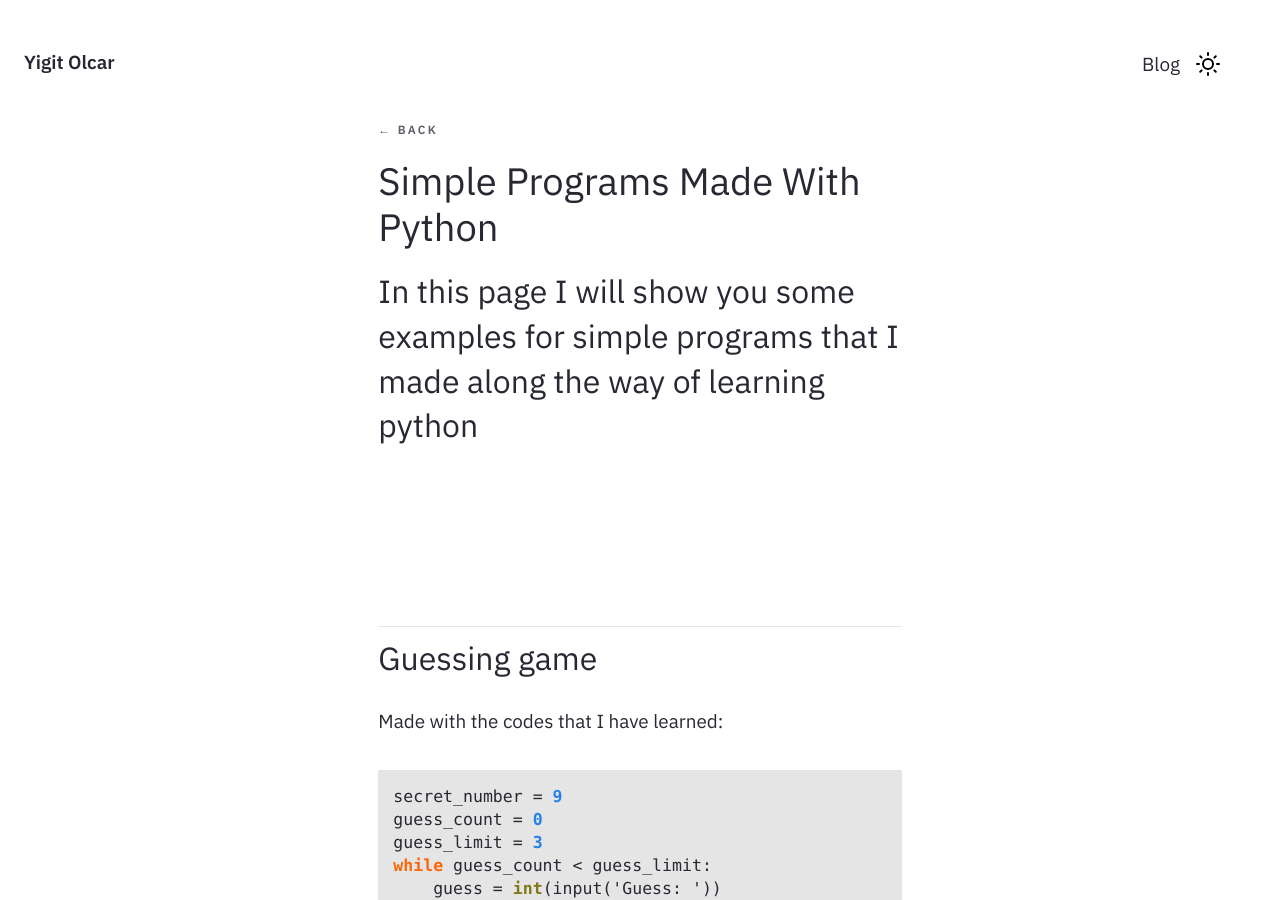
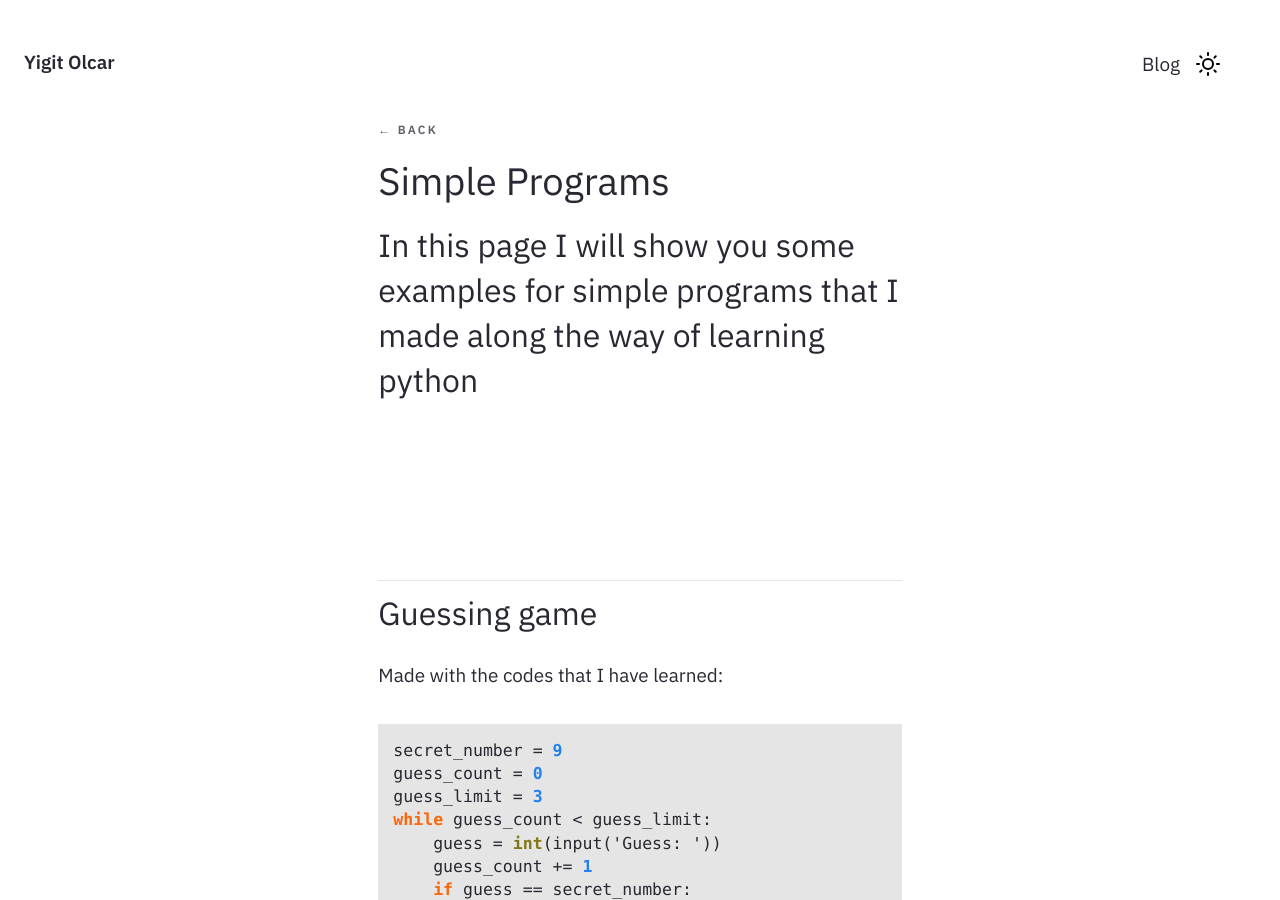
Before and after one commit to RedStoutheart/redstoutheart.github.io, a Jekyll site: the page built from _notes/Public/Simple Programs.md, in a window 1280 px wide and 900 px high. Built offline with Jekyll 4.4.1, drawn with Linux system fonts in a browser that asks for light colours.

Commit message:
post name change

```diff
--- a/_notes/Public/Simple Programs Made with Python.md
+++ b/_notes/Public/Simple Programs.md
@@ -1,5 +1,5 @@
 ---
-title: Simple Programs Made With Python
+title: Simple Programs
 feed: show
 date: 23-10-2023
 ---
```
Also changed, not shown: .obsidian/workspace.json.
